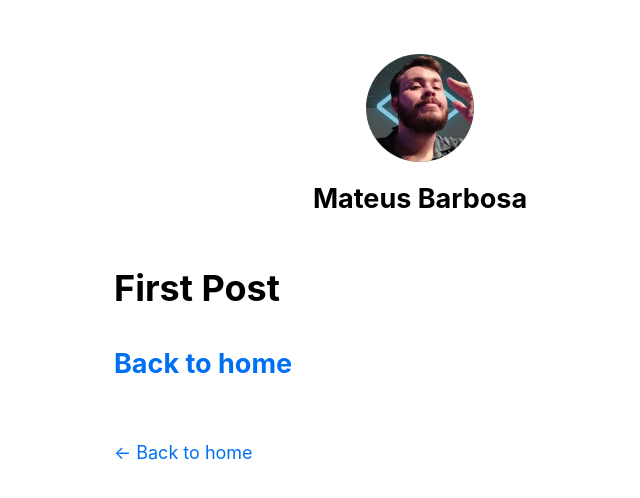
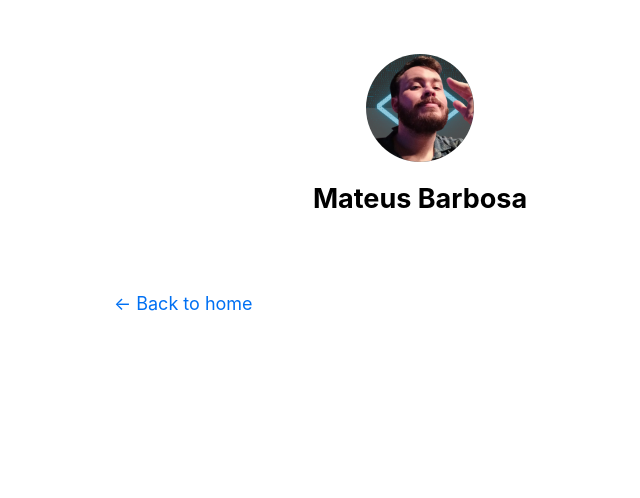
Before and after one commit to mteusbarbosa/nextjs-blog, a Next.js app: page /posts/first-post in a window 1280 px wide. Shown: the top 498 px of the page, without its empty margins (220-860 px from the left). Built offline with nearby package versions, Linux system fonts and the light colour scheme.

Commit message:
polishing some code

```diff
--- a/components/layout.js
+++ b/components/layout.js
@@ -5,7 +5,7 @@ import utilStyles from '../styles/utils.module.css';
 import Link from 'next/link';
 
 const name = 'Mateus Barbosa';
-export const siteTitle = 'Next.js Sample Website';
+export const siteTitle = 'Mteusbarbosa blog';
 
 export default function Layout({ children, home }) {
     return (
--- a/pages/posts/first-post.js
+++ b/pages/posts/first-post.js
@@ -1,4 +1,3 @@
-import Link from "next/link";
 import Head from "next/head";
 import Layout from "../../components/layout";
 
@@ -8,12 +7,6 @@ export default function FirstPost() {
             <Head>
                 <title>First Post</title>
             </Head>
-
-            <h1>First Post</h1>
-            <h2>
-                <Link href="/">Back to home</Link>
-            </h2>
-
         </Layout>
     )
 }
```
